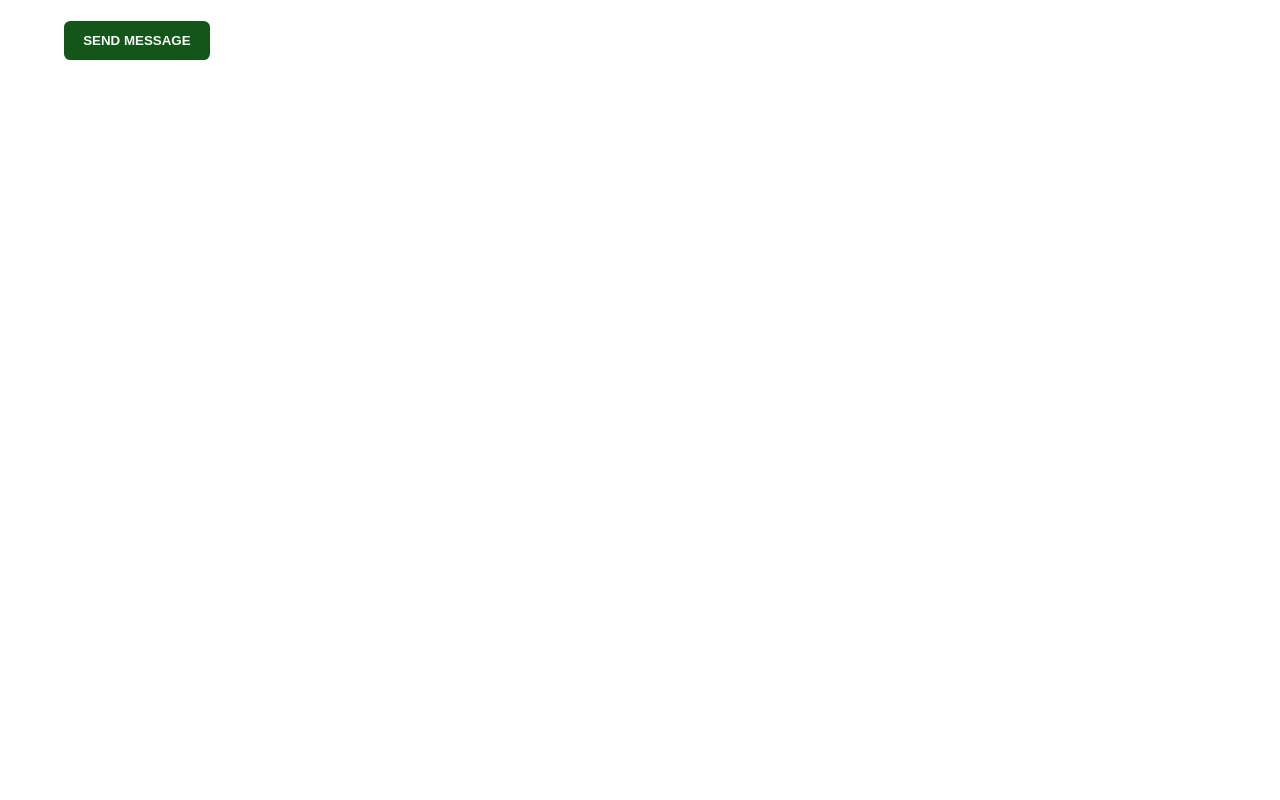
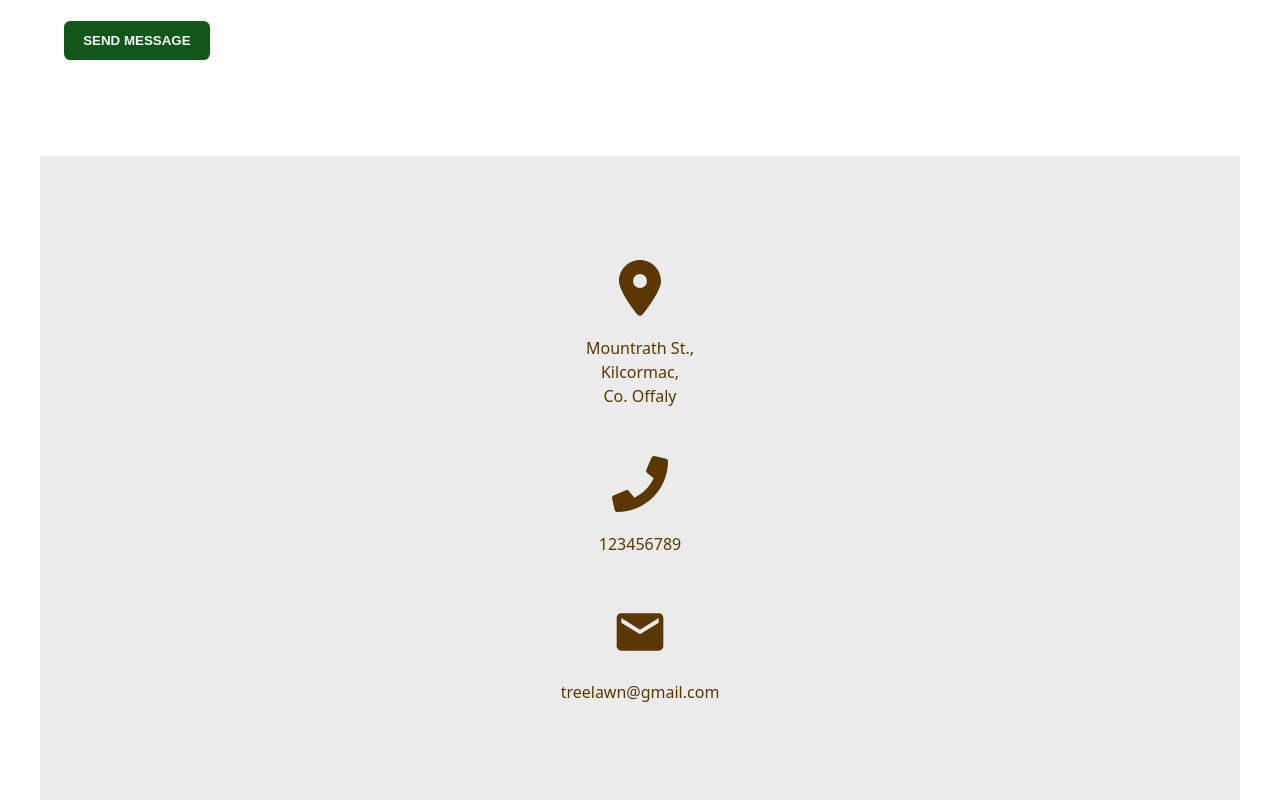
Before and after one commit to KramYengir/treelawn, a React (Vite) app: page / in a window 1280 px wide. Shown: the part 4123-4923 px from the top of the page. Before the commit the page ends 4279 px from the top, so only its background shows below. Built offline with nearby package versions, Linux system fonts and the light colour scheme; a web font is replaced by a local one.

Commit message:
add temporary contact info box

```diff
--- a/src/components/Contact/Contact.css
+++ b/src/components/Contact/Contact.css
@@ -2,6 +2,8 @@ section.contact {
   display: grid;
   text-align: center;
   gap: 2rem;
+
+  padding-bottom: 0;
 }
 
 .contact h2 {
@@ -16,6 +18,8 @@ section.contact {
 .contact form {
   display: flex;
   flex-direction: column;
+
+  padding-bottom: 4rem;
 }
 
 .contact form label {
@@ -44,3 +48,31 @@ section.contact {
 .contact form button {
   margin-top: 2rem;
 }
+
+.contact-info {
+  position: relative;
+  display: grid;
+  gap: 2.5rem;
+
+  padding-block: 6rem;
+
+  color: var(--clr-dark);
+}
+
+.contact-info__card .card-icon {
+  font-size: var(--fs-700);
+  /* color: var(--clr-primary); */
+}
+
+.contact-info::after {
+  position: absolute;
+  content: "";
+  top: 0;
+  bottom: 0;
+  right: -1.5rem;
+  left: -1.5rem;
+
+  z-index: -1;
+
+  background-color: rgb(235, 235, 235);
+}
--- a/src/components/Contact/Contact.jsx
+++ b/src/components/Contact/Contact.jsx
@@ -1,5 +1,8 @@
 import "./Contact.css";
 import ContactForm from "./ContactForm";
+import { FaLocationDot } from "react-icons/fa6";
+import { FaPhone } from "react-icons/fa";
+import { MdEmail } from "react-icons/md";
 
 const Contact = () => {
   return (
@@ -8,6 +11,30 @@ const Contact = () => {
         have a question? <span>get in touch!</span>
       </h2>
       <ContactForm />
+      <div className="contact-info">
+        <div className="contact-info__card">
+          <div className="card-icon">
+            <FaLocationDot />
+          </div>
+          <p>
+            Mountrath St.,
+            <br /> Kilcormac,
+            <br /> Co. Offaly
+          </p>
+        </div>
+        <div className="contact-info__card">
+          <div className="card-icon">
+            <FaPhone />
+          </div>
+          <p>123456789</p>
+        </div>
+        <div className="contact-info__card">
+          <div className="card-icon">
+            <MdEmail />
+          </div>
+          <p>treelawn@gmail.com</p>
+        </div>
+      </div>
     </section>
   );
 };
--- a/src/components/Contact/ContactForm.jsx
+++ b/src/components/Contact/ContactForm.jsx
@@ -34,13 +34,19 @@ const ContactForm = () => {
     <div>
       <form ref={form} onSubmit={sendEmail}>
         <label htmlFor="name">Full Name:</label>
-        <input id="name" type="text" name="name" required />
+        <input id="name" type="text" name="name" maxLength={30} required />
         <label htmlFor="email">Email:</label>
-        <input id="email" type="email" name="email" required />
+        <input id="email" type="email" name="email" maxLength={30} required />
         <label htmlFor="phone">Phone Number (optional):</label>
-        <input id="email" type="email" name="email" />
+        <input id="phone" type="tel" name="phone" maxLength={30} />
         <label htmlFor="message">Message:</label>
-        <textarea id="message" name="message" rows="10" required></textarea>
+        <textarea
+          id="message"
+          name="message"
+          rows="10"
+          maxLength={500}
+          required
+        ></textarea>
         <button type="submit" className="btn btn-primary">
           Send Message
         </button>
--- a/src/index.css
+++ b/src/index.css
@@ -119,7 +119,7 @@ h2 {
 
 .btn:hover,
 .btn:focus-visible {
-  background: var(--clr-accent);
+  background: var(--clr-primary-accent);
   color: var(--clr-dark);
   border-color: var(--clr-light);
 }
```
